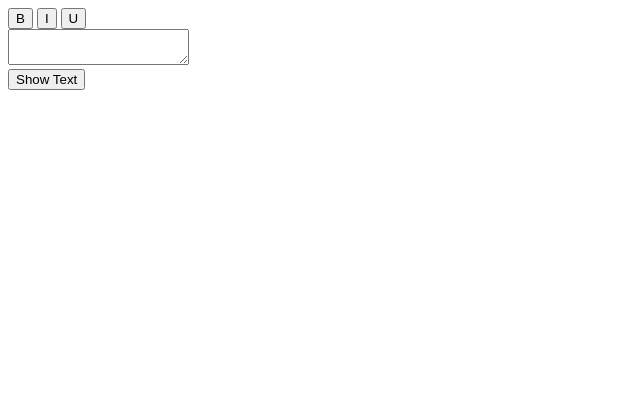
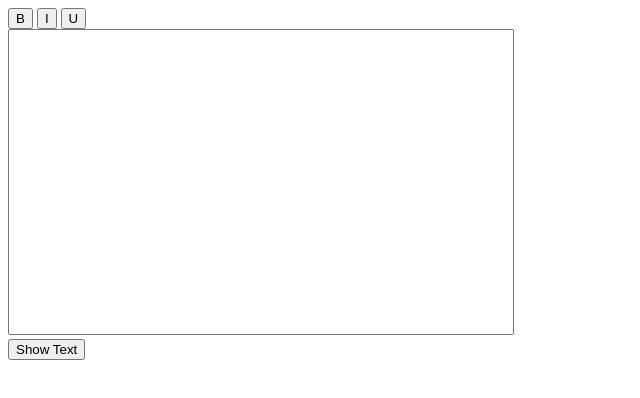
Before and after one commit to tarmit/TextEdit, a plain HTML site: page index.html in a window 1280 px wide. Shown: the whole page, without its empty margins (0-640 px from the left). Drawn offline with Linux system fonts and the light colour scheme.

Commit message:
Update textArea.css

```diff
--- a/textArea.css
+++ b/textArea.css
@@ -1,4 +1,4 @@
-editor {
+.editor {
     width: 500px;
     height: 300px;
     resize: none;
```
